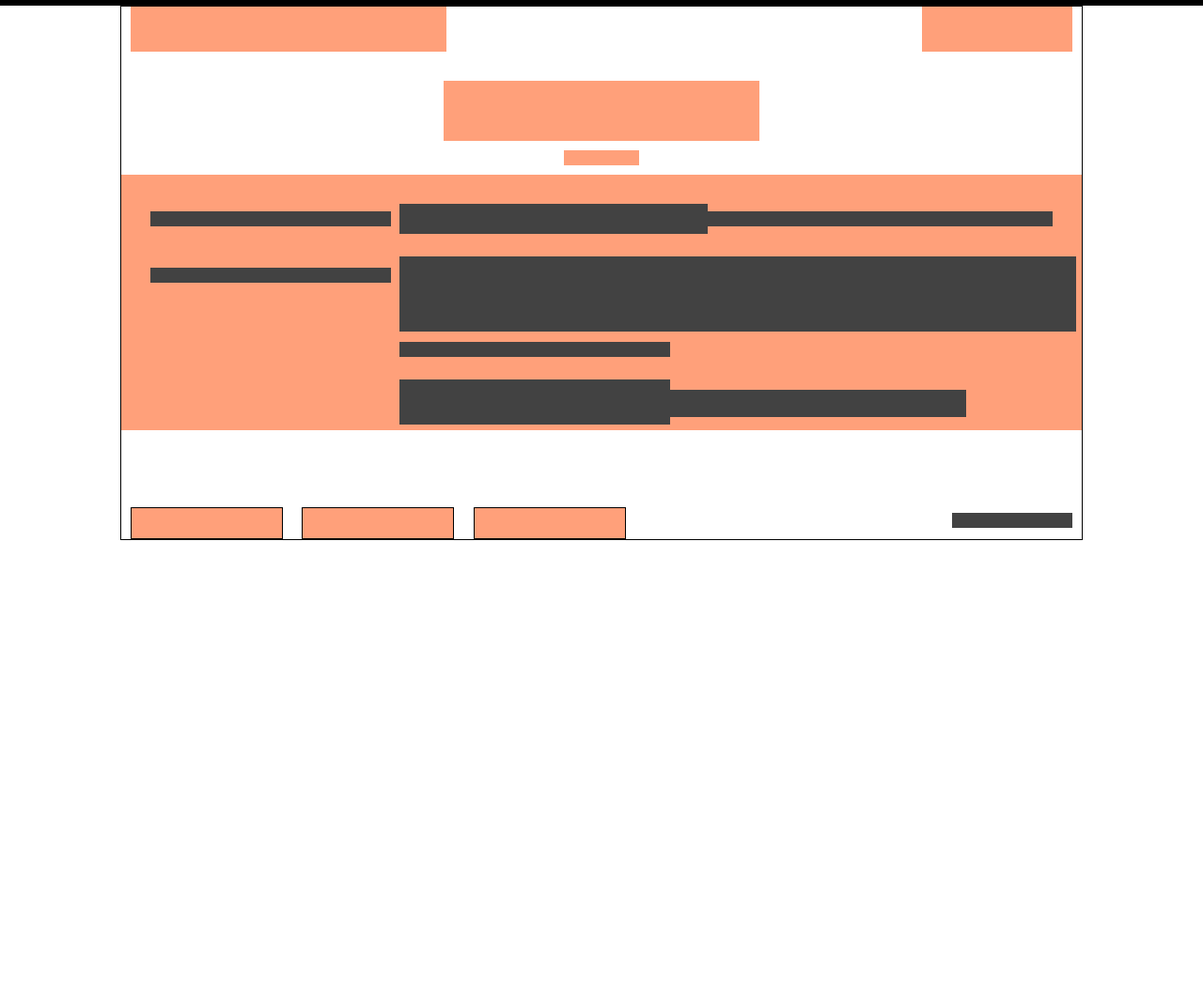
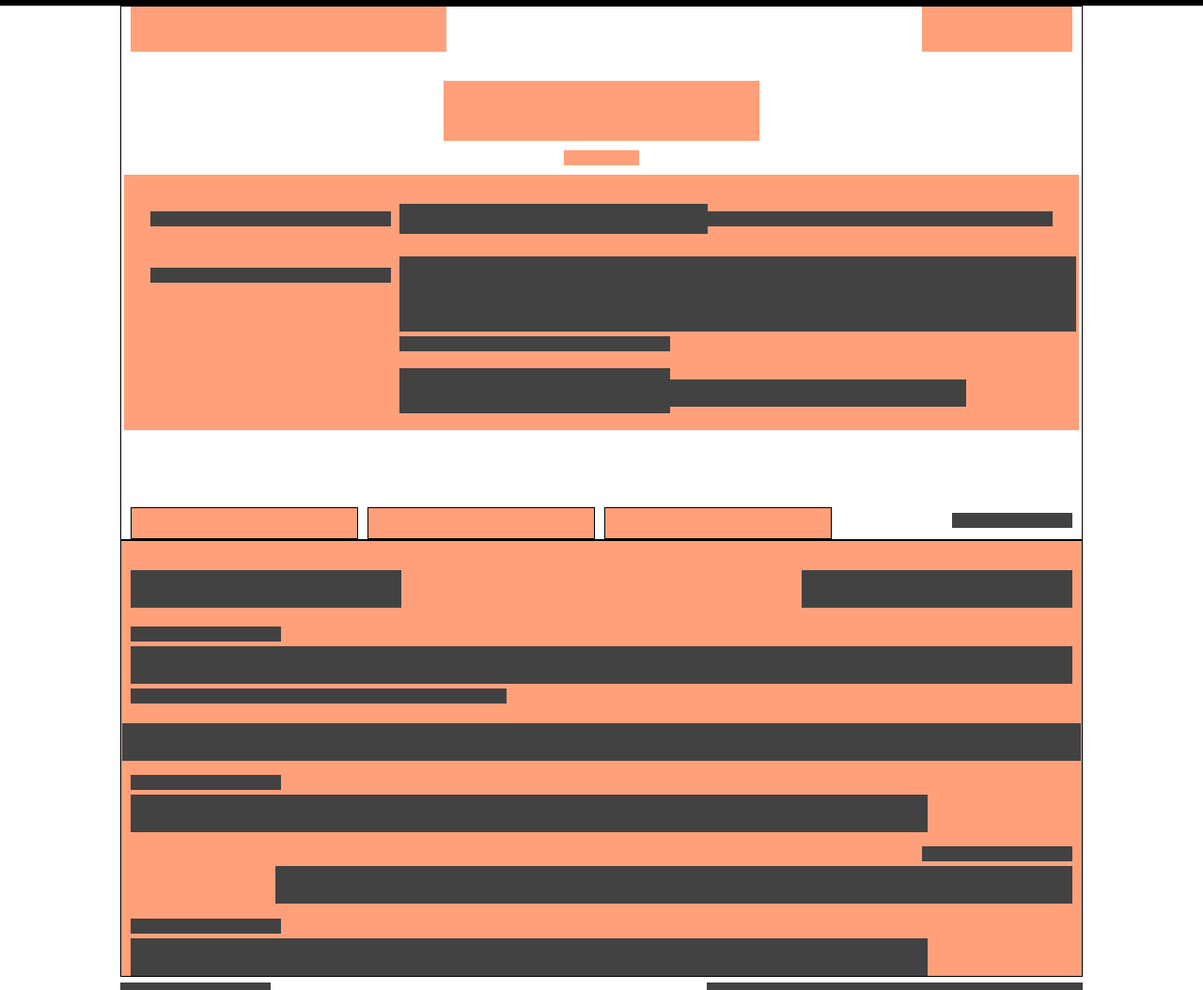
Before and after one commit to vahitha2001/Layout, a plain HTML site: page index.html in a window 1280 px wide. Shown: the whole page at 94% size. Before the commit the page ends 800 px from the top, so only its background shows below. Drawn offline with Linux system fonts and the light colour scheme.

Commit message:
modified files

```diff
--- a/index.css
+++ b/index.css
@@ -9,7 +9,7 @@
     border-style: solid;
 }
 
-.container{
+.container1{
     border-color: black;
     border-width: 1px;
     border-style: solid;
@@ -69,11 +69,14 @@
 .d5{
     background-color: lightsalmon;
     height: 17rem;
-    width: 64.5rem;
+    width: 63.5rem;
     margin-top: 1%;
     margin-bottom: 8%;
 }
 
+.row5{
+    display:flex; /*not necessary*/
+}
 
 .d6{
     background-color: rgb(66, 66, 66);
@@ -125,7 +128,7 @@
     height: 1rem;
     width: 18rem;
     position: absolute;
-    top: 63%;
+    top: 62%;
     left: 29%;
 }
 
@@ -134,7 +137,7 @@
     height: 3rem;
     width: 18rem;
     position: absolute;
-    top: 70%;
+    top: 68%;
     left: 29%;
 }
 
@@ -143,14 +146,14 @@
     height: 1.8rem;
     width: 20rem;
     position: absolute;
-    top: 72%;
+    top: 70%;
     right: 12%;
 }
 
 .row6{
     display: flex;
     justify-content: flex-start;
-    gap: 2%;
+    gap: 1%;
     margin-left: 1%;
 }
 
@@ -160,7 +163,7 @@
     border-width: 1px;
     border-style: solid;
     height: 2rem;
-    width: 10rem;
+    width: 15rem;
 }
 
 .d15{
@@ -169,7 +172,7 @@
     border-width: 1px;
     border-style: solid;
     height: 2rem;
-    width: 10rem;
+    width: 15rem;
 }
 
 .d16{
@@ -178,7 +181,8 @@
     border-width: 1px;
     border-style: solid;
     height: 2rem;
-    width: 10rem;
+    width: 15rem;
+    top: 1%;
 }
 
 .d17{
@@ -189,3 +193,198 @@
     top: 95%;
     right: 1%;
 }
+
+.container2{
+    background-color: lightsalmon;
+    border-color: black;
+    border-width: 1px;
+    border-style: solid;
+    margin-left: 10%;
+    margin-right: 10%;
+    position: relative;
+    top: 97%;
+}
+
+.row7{
+    display: flex;
+    justify-content: space-between;
+    margin-left: 1%;
+    margin-right: 1%;
+    margin-top: 3%;
+}
+
+.d18{
+    background-color: rgb(66, 66, 66);
+    height: 2.5rem;
+    width: 18rem;
+}
+
+.d19{
+    background-color: rgb(66, 66, 66);
+    height: 2.5rem;
+    width: 18rem;
+}
+
+.row8{
+    display: flex;
+    justify-content: flex-start;
+    margin-left: 1%;
+    margin-right: 1%;
+    margin-top: 2%;
+}
+
+.d20{
+    background-color: rgb(66, 66, 66);
+    height: 1rem;
+    width: 10rem;
+}
+
+.row9{
+    display: flex;
+    justify-content: space-between;
+    margin-left: 1%;
+    margin-right: 1%;
+    margin-top: 0.5%;
+}
+
+.d21{
+    background-color: rgb(66, 66, 66);
+    height: 2.5rem;
+    width: 53rem;
+}
+
+.d22{
+    background-color: rgb(66, 66, 66);
+    height: 2.5rem;
+    width: 10rem;
+}
+
+.row10{
+    display: flex;
+    justify-content: flex-start;
+    margin-left: 1%;
+    margin-right: 1%;
+    margin-top: 0.5%;
+}
+
+.d23{
+    background-color: rgb(66, 66, 66);
+    height: 1rem;
+    width: 25rem;
+}
+
+.row11{
+    display: flex;
+    justify-content: center;
+    margin-top: 2%;
+}
+
+.d24{
+    background-color: rgb(66, 66, 66);
+    height: 2.5rem;
+    width: 63.8rem;
+}
+
+.row12{
+    display: flex;
+    justify-content: flex-start;
+    margin-left: 1%;
+    margin-right: 1%;
+    margin-top: 1.5%;
+}
+
+.d25{
+    background-color: rgb(66, 66, 66);
+    height: 1rem;
+    width: 10rem;
+}
+
+.row13{
+    display: flex;
+    justify-content: flex-start;
+    margin-left: 1%;
+    margin-right: 1%;
+    margin-top: 0.5%;
+}
+
+.d26{
+    background-color: rgb(66, 66, 66);
+    height: 2.5rem;
+    width: 53rem;
+}
+
+.row14{
+    display: flex;
+    justify-content: flex-end;
+    margin-left: 1%;
+    margin-right: 1%;
+    margin-top: 1.5%;
+}
+
+.d27{
+    background-color: rgb(66, 66, 66);
+    height: 1rem;
+    width: 10rem;
+}
+
+.row15{
+    display: flex;
+    justify-content: flex-end;
+    margin-left: 1%;
+    margin-right: 1%;
+    margin-top: 0.5%;
+}
+
+.d28{
+    background-color: rgb(66, 66, 66);
+    height: 2.5rem;
+    width: 53rem;
+}
+
+.row16{
+    display: flex;
+    justify-content: flex-start;
+    margin-left: 1%;
+    margin-right: 1%;
+    margin-top: 1.5%;
+}
+
+.d29{
+    background-color: rgb(66, 66, 66);
+    height: 1rem;
+    width: 10rem;
+}
+
+.row17{
+    display: flex;
+    justify-content: flex-start;
+    margin-left: 1%;
+    margin-right: 1%;
+    margin-top: 0.5%;
+}
+
+.d30{
+    background-color: rgb(66, 66, 66);
+    height: 2.5rem;
+    width: 53rem;
+}
+
+.row18{
+    display: flex;
+    justify-content: space-between;
+    margin-left: 10%;
+    margin-right: 10%;
+    margin-top: 0.5%;
+}
+
+.d31{
+    background-color: rgb(66, 66, 66);
+    height: 0.5rem;
+    width: 10rem;
+}
+
+.d32{
+    background-color: rgb(66, 66, 66);
+    height: 0.5rem;
+    width: 25rem;
+}
--- a/index.html
+++ b/index.html
@@ -11,7 +11,7 @@
 <body>
     <div class="border"></div>
 
-    <div class="container">
+    <div class="container1">
 
         <div class="row1">
             <div class="d1"></div>
@@ -49,8 +49,62 @@
 
             <div class="d17"></div>
 
+    </div>
+
+    <div class="container2">
+
+        <div class="row7">
+            <div class="d18"></div>
+            <div class="d19"></div>
+        </div>
+
+        <div class="row8">
+            <div class="d20"></div>
+        </div>
+
+        <div class="row9">
+            <div class="d21"></div>
+            <div class="d22"></div>
+        </div>
+
+        <div class="row10">
+            <div class="d23"></div>
+        </div>
+
+        <div class="row11">
+            <div class="d24"></div>
+        </div>
+
+        <div class="row12">
+            <div class="d25"></div>
+        </div>
+
+        <div class="row13">
+            <div class="d26"></div>
+        </div>
+
+        <div class="row14">
+            <div class="d27"></div>
+        </div>
+
+        <div class="row15">
+            <div class="d28"></div>
+        </div>
+
+        <div class="row16">
+            <div class="d29"></div>
+        </div>
+
+        <div class="row17">
+            <div class="d30"></div>
+        </div>
 
     </div>
+
+    <div class="row18">
+    <div class="d31"></div>
+    <div class="d32"></div>
+</div>
 
 </body>
 
```
